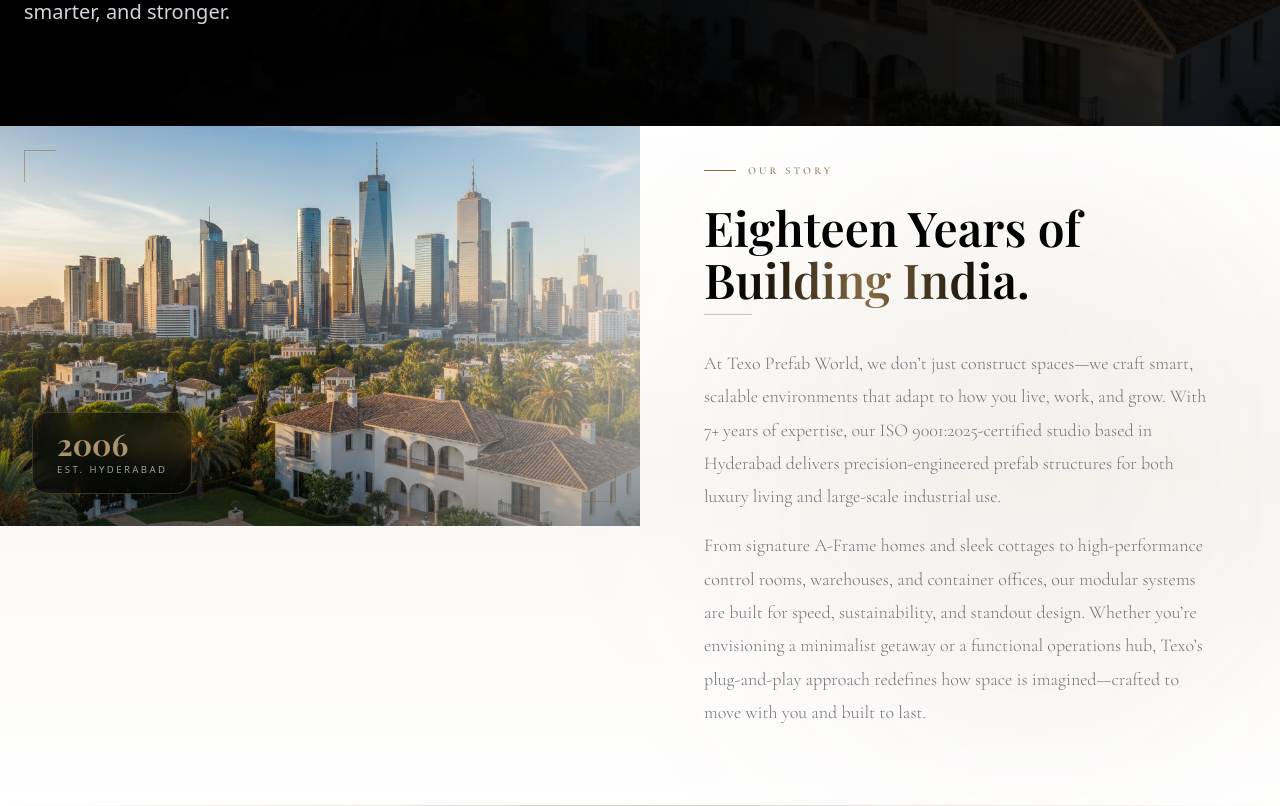
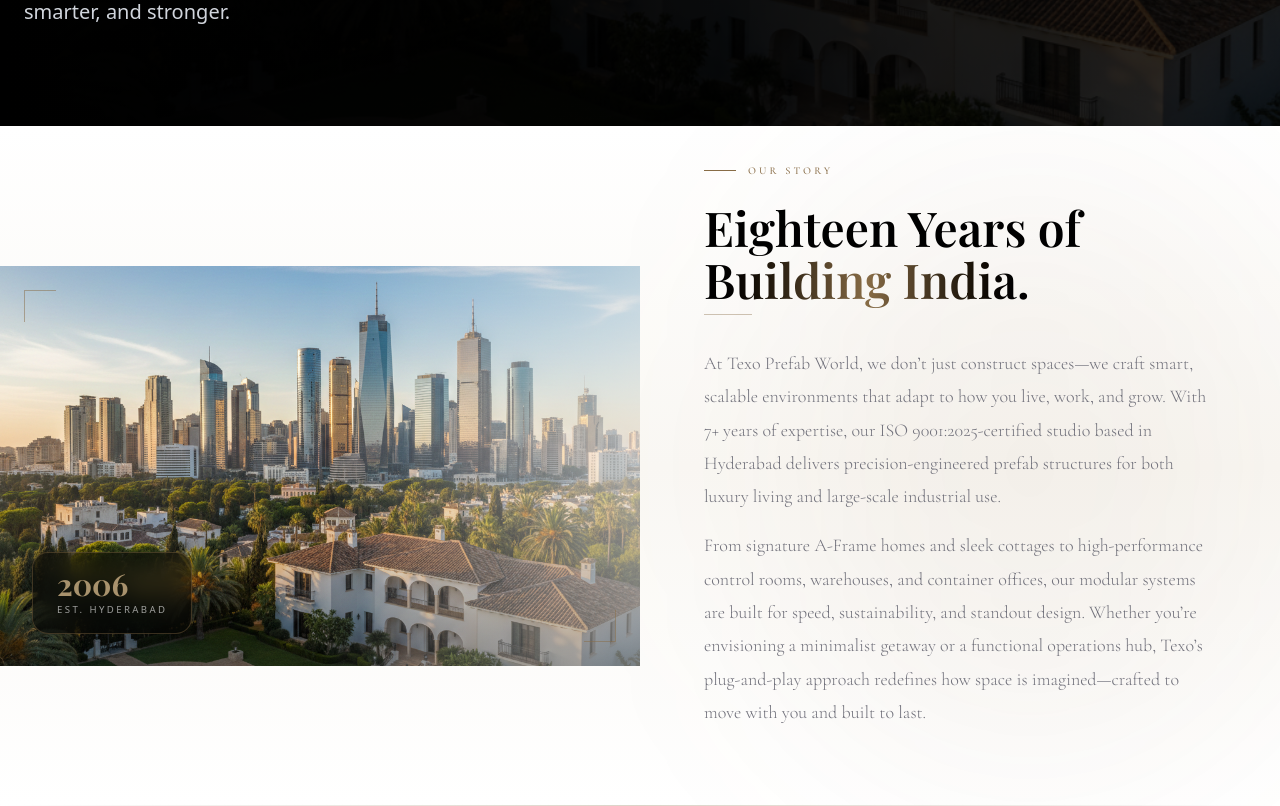
Before and after one commit to Texo-Prefab/Texo-Main, a Next.js app: page /about-us in a window 1280 px wide. Shown: the part 674-1480 px from the top of the page. Built offline with nearby package versions, Linux system fonts and the light colour scheme.

Commit message:
Update History section

```diff
--- a/src/components/about/History.tsx
+++ b/src/components/about/History.tsx
@@ -23,7 +23,7 @@
       {/* Ambient glow */}
       <div className="absolute top-1/2 right-0 -translate-y-1/2 w-125 h-150 rounded-full bg-[#886c46]/6 blur-[120px] pointer-events-none" />
 
-      <div className="flex flex-col lg:flex-row min-h-[85vh]">
+      <div className="flex flex-col lg:flex-row items-center justify-center min-h-[85vh]">
 
         {/* ── LEFT: Image ─────────────────────────────────── */}
         <motion.div
```
